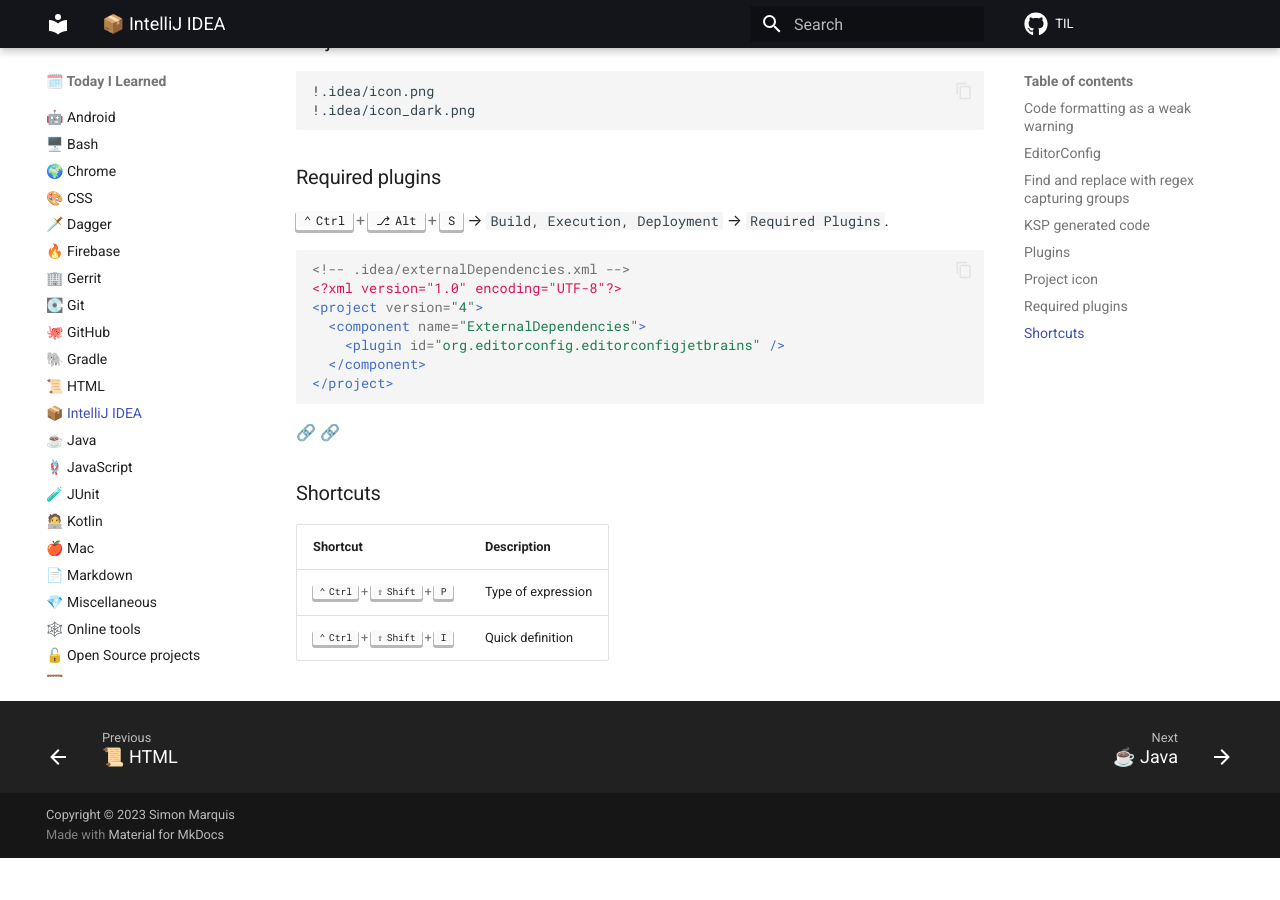
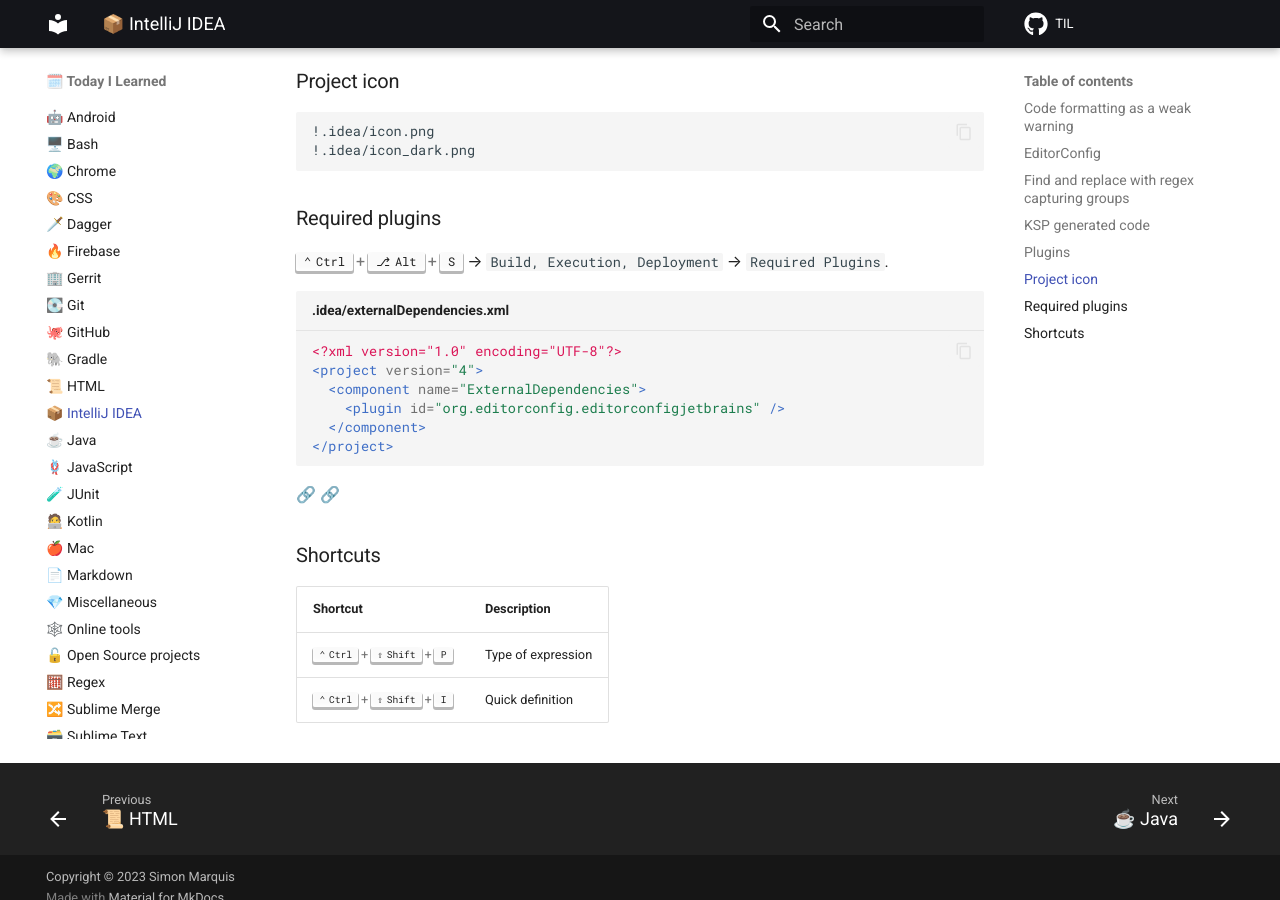
Before and after one commit to SimonMarquis/TIL, an MkDocs documentation site: the page built from docs/intellij-idea.md, in a window 1280 px wide and 900 px high, scrolled down 1868 px. Built offline with MkDocs 1.6.1 and Material for MkDocs 9.7.7, drawn with Linux system fonts in a browser that asks for light colours; comment, search, counter and statistics services are not loaded; before the commit the page ends 2726 px from its top, so only the background shows below that.

Commit message:
[MkDocs] use title in code blocks

````diff
--- a/docs/intellij-idea.md
+++ b/docs/intellij-idea.md
@@ -10,7 +10,7 @@
 
 ### EditorConfig
 
-```ini
+```ini title=".editorconfig"
 root = true
 
 [*]
@@ -90,8 +90,7 @@
 
 ++ctrl+alt+s++ → `Build, Execution, Deployment` → `Required Plugins`.
 
-```xml
-<!-- .idea/externalDependencies.xml -->
+```xml title=".idea/externalDependencies.xml"
 <?xml version="1.0" encoding="UTF-8"?>
 <project version="4">
   <component name="ExternalDependencies">
````
Also changed, not shown: docs/gradle.md (+1 -2 lines).
